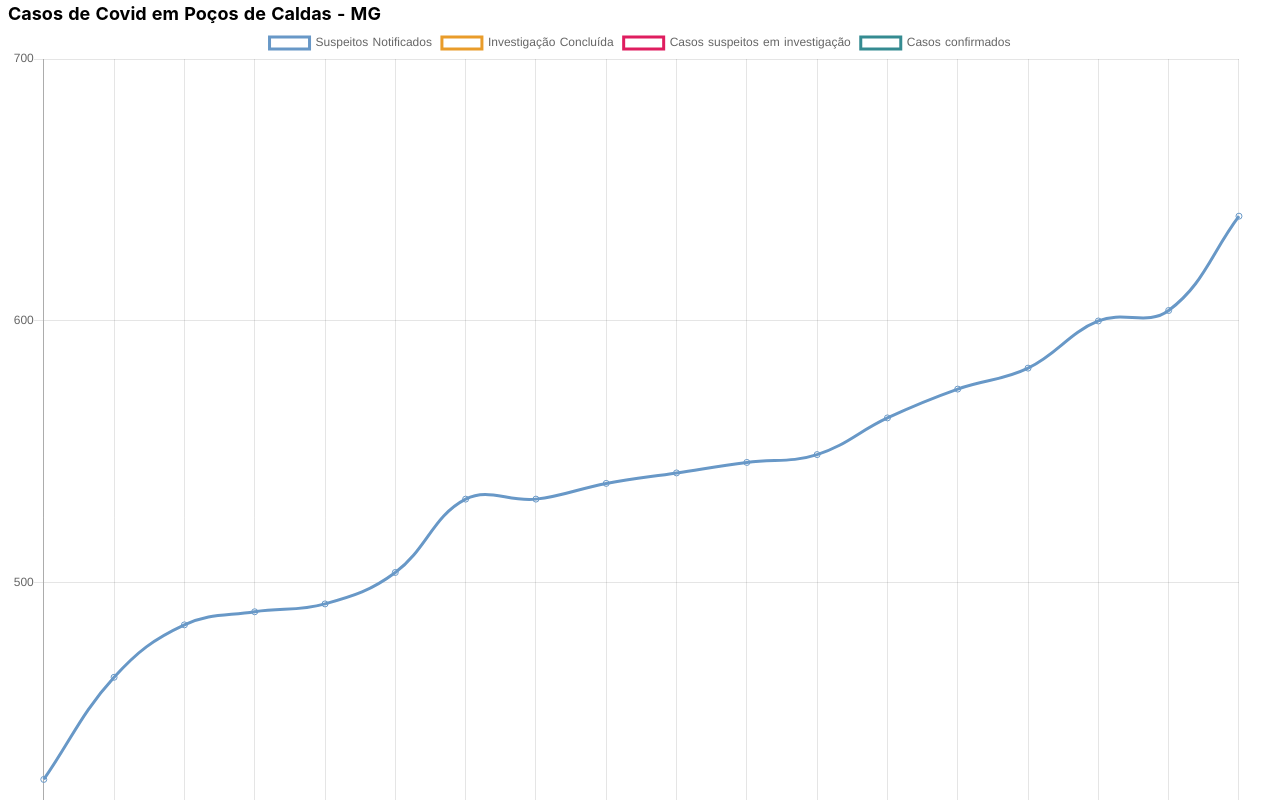
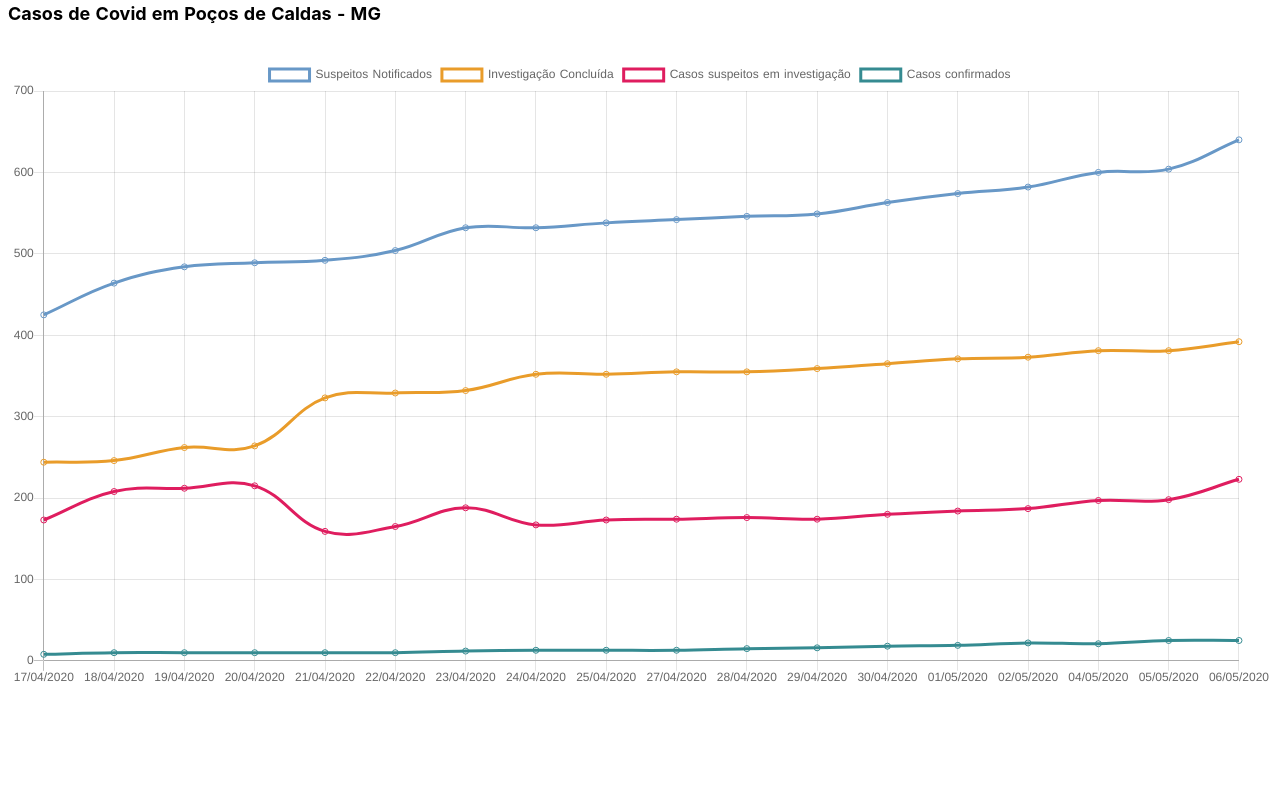
Before and after one commit to highlabs/covid_pocos_mg, a Nuxt app: page / in a window 1280 px wide. Shown: the top 800 px of the page. Built offline with nearby package versions, Linux system fonts and the light colour scheme.

Commit message:
Fix desktop height

```diff
--- a/pages/index.vue
+++ b/pages/index.vue
@@ -4,8 +4,9 @@
       Casos de Covid em Poços de Caldas - MG
     </h1>
 
-    <div class="w-full h-48">
-      <line-chart :width="null" :height="450" style="height: 300px; position: relative" :chart-data="formatedData" />
+    <div class="w-full my-8">
+      <line-chart :width="null" :height="null" :chart-data="formatedData" />
+    </div>
     </div>
   </div>
 </template>
```
